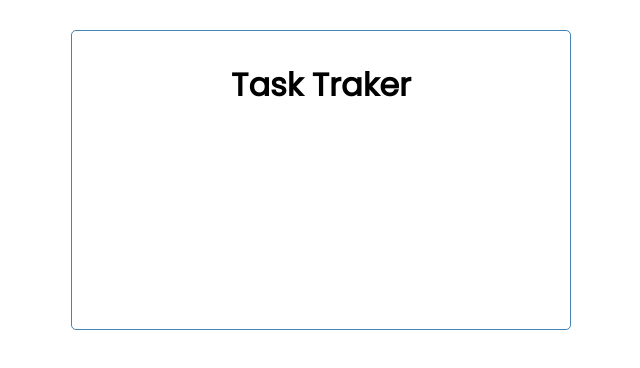
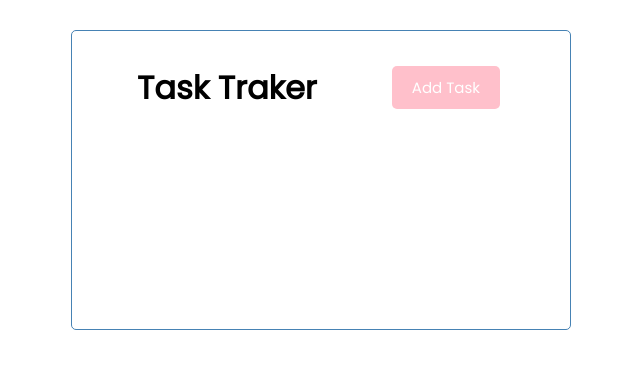
Before and after one commit to freefrogs/Vue_learning, a Vue app in the folder task-traker/: page / in a window 1280 px wide. Shown: the top 368 px of the page, without its empty margins (319-959 px from the left). Built offline with nearby package versions, Linux system fonts and the light colour scheme.

Commit message:
Add Button component

```diff
--- a/task-traker/src/App.vue
+++ b/task-traker/src/App.vue
@@ -11,7 +11,7 @@
   name: 'App',
   components: {
     Header,
-  }
+  },
 }
 </script>
 
--- /dev/null
+++ b/task-traker/src/components/Button.vue
@@ -0,0 +1,18 @@
+<template>
+  <button @click="onClick()" :style="{ background: color }" class="btn">{{ text }}</button>
+</template>
+
+<script>
+export default {
+  name: 'Button',
+  props: {
+    text: String,
+    color: String,
+  },
+  methods: {
+    onClick() {
+      console.log('click')
+    }
+  },
+}
+</script>
--- a/task-traker/src/components/Header.vue
+++ b/task-traker/src/components/Header.vue
@@ -1,15 +1,21 @@
 <template>
   <header>
     <h1>{{title}}</h1>
+    <Button text="Add Task" color="pink" />
   </header>
 </template>
 
 <script>
+import Button from './Button'
+
 export default {
   name: 'Header',
   props: {
     title: String,
   },
+  components: {
+    Button,
+  }
 }
 </script>
 
```
